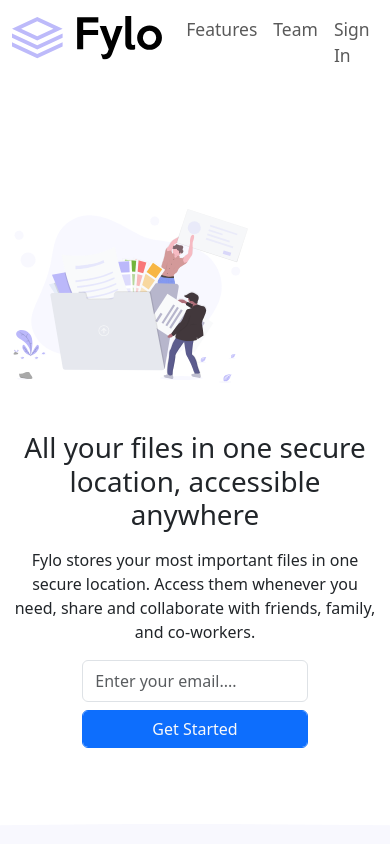
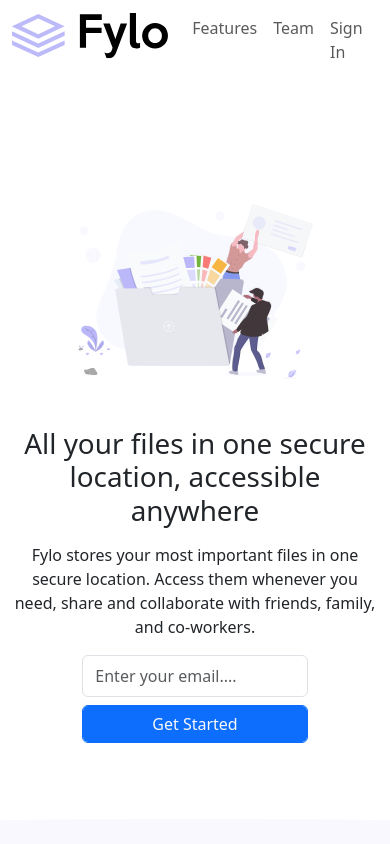
Before and after one commit to Cyogbang/FYLO-with-bs, a plain HTML site: page index.html in a window 390 px wide. Shown: the top 844 px of the page. Drawn offline with nearby package versions, Linux system fonts and the light colour scheme.

Commit message:
Fully responsive to very small screen

```diff
--- a/index.html
+++ b/index.html
@@ -21,25 +21,22 @@
         <!-- navbar  -->
         <nav class="navbar navbar-expand">
             <div class="container-xl">
-                <!-- <h1 class="fw-bold">Fylo</h1> -->
                         <a href="#intro" class="navbar-brand">
                             <h1 class="fw-bold">
                                 <img src="./images/logo copy.svg" alt="icon" class="img-fluid">
                             </h1>
                         </a>
 
-
-
-            <div class="justify-content-end allign-items-center" id="main-nav">
+                    <div class="justify-content-start allign-items-center" id="main-nav">
                         <ul class="navbar-nav">
-                <li class="lead nav-items">
-                    <small><a href="#intro" class="nav-link">Features</a></small>
+                            <li class="nav-items">
+                                <a href="#intro" class="nav-link">Features</a>
                             </li>
-                <li class="lead nav-items">
-                    <small><a href="#Info" class="nav-link">Team</a></small>
+                            <li class="nav-items">
+                                <a href="#Info" class="nav-link">Team</a>
                             </li>
-                <li class="lead nav-items">
-                    <small><a href="#SignUp" class="nav-link">Sign In</a></small>
+                            <li class="nav-items">
+                                <a href="#SignUp" class="nav-link">Sign In</a>
                             </li>
                         </ul>
                     </div>
@@ -47,7 +44,7 @@
         </nav>
         <section id="intro">
             <div class="container-md">
-                <div class="row align-items-center my-3">
+                <div class="row justify-content-center align-items-center my-3">
                     <div class="col-8 col-md-5 d-md-none text-center my-5">
                         <img class="img-fluid col-md-12" src="./images/illustration-1.svg" alt="illustration">
                     </div>
@@ -87,7 +84,7 @@
                 <span style="background-image: url(./images/bg-curve-mobile.svg);"></span> -->
 
                 <div class="container-lg">
-                    <div class="row my-4 align-items-start">
+                    <div class="row my-4 justify-content-center align-items-start">
                         <div class="col-8 col-md-5 text-center d-md-none  my-4">
                             <img class="img-fluid col-md-12" src="./images/illustration-2.svg" alt="illustration">
                         </div>
@@ -136,7 +133,7 @@
 
         <footer class="footer py-4" style="background-color: rgb(0, 0, 129);">
             <div class="container justify-content-center">
-                <h1 class="text-white"><img src="./images/logo.svg" alt="icon"></h1>
+                <h1 class="text-white ms-4"><img src="./images/logo.svg" alt="icon"></h1>
                 <div class="row justify-content-start">
                     <div class="col-lg-3 lead text-white">
                         <ul class="footer" style="list-style-type: none;">
@@ -177,9 +174,9 @@
                             </li>
                         </ul>
                     </div>
-                    <div class="col-lg-3 text-white">
+                    <div class="col-lg-3 text-white justify-content-end">
                         <ul class="footer" style="list-style-type: none;">
-                            <li class="footer-item">
+                            <li class="footer-item text-center align-items-center">
                                 <a href="#"><i class="bi bi-facebook text-white mx-1 p-1 border border-1 rounded-circle"></i></a>
                                 <a href="#"><i class="bi bi-twitter text-white p-1 border border-1 rounded-circle"></i></a>
                                 <a href="#"><i class="bi bi-instagram text-white mx-2 p-1 border border-1 rounded-circle"></i></a>
```
Lines whose indentation alone changed are shown as unchanged.
